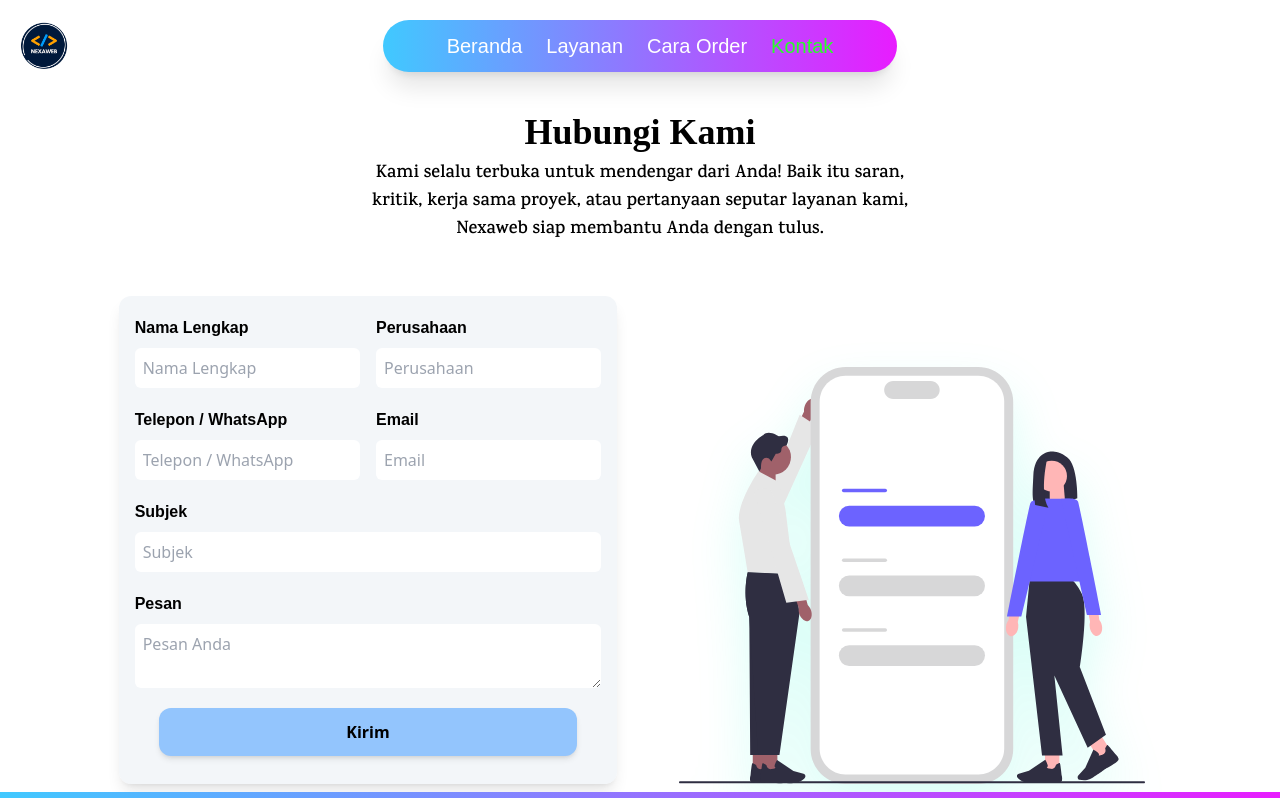
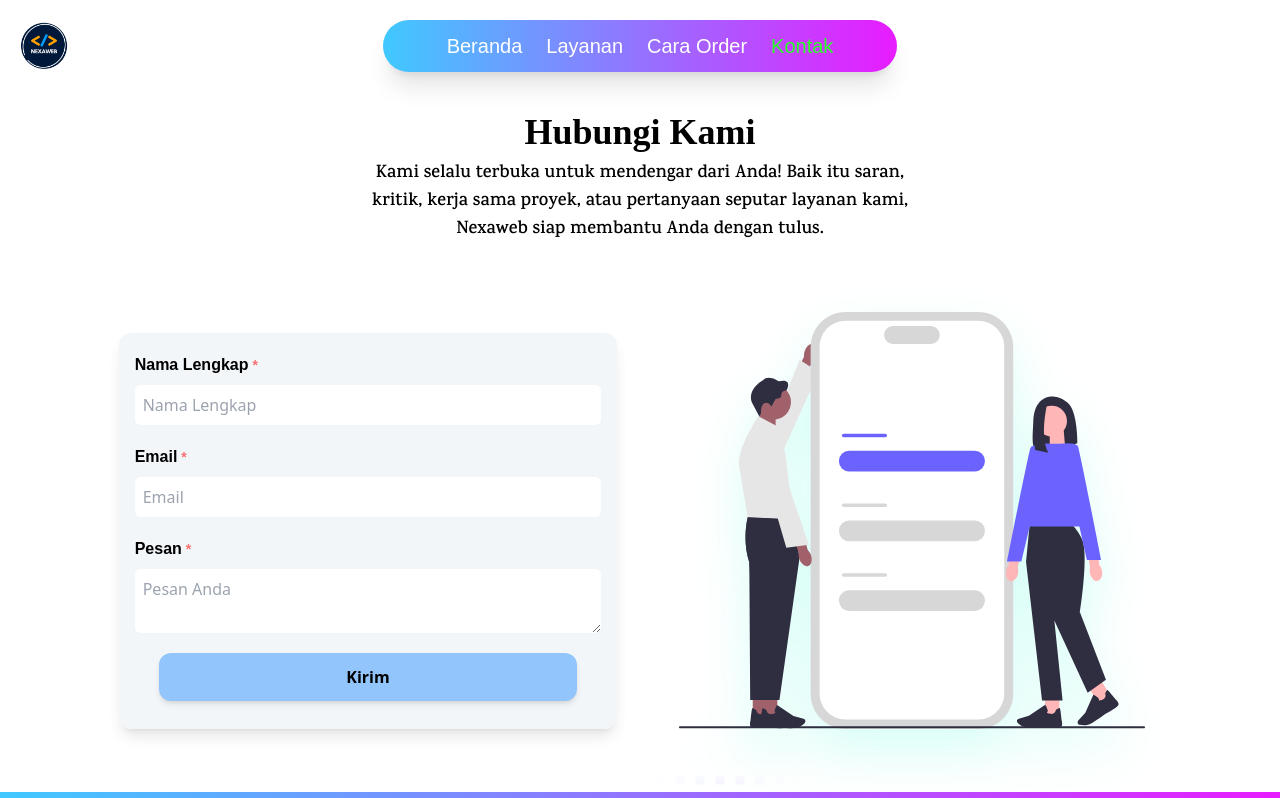
Before and after one commit to Araihan413/Nexaweb_Jasa-Pembuatan-Website, a React (Vite) app: page /contact in a window 1280 px wide. Shown: the top 798 px of the page. Built offline with nearby package versions, Linux system fonts and the light colour scheme; a web font is replaced by a local one.

Commit message:
menyelesaikan fitur kirim email di halaman kontak

```diff
--- a/package.json
+++ b/package.json
@@ -10,11 +10,13 @@
     "preview": "vite preview"
   },
   "dependencies": {
+    "@emailjs/browser": "^4.4.1",
     "framer-motion": "^11.12.0",
     "react": "^18.3.1",
     "react-dom": "^18.3.1",
     "react-icons": "^5.3.0",
     "react-router-dom": "^7.0.1",
+    "react-toastify": "^11.0.2",
     "swiper": "^11.1.15"
   },
   "devDependencies": {
--- a/src/components/Elements/FormContact.jsx
+++ b/src/components/Elements/FormContact.jsx
@@ -1,26 +1,26 @@
 export const FormContact = (props) => {
-  const { id, children, type, placeholder, style = '' } = props;
+  const { id, children, type, placeholder, style = '', required } = props;
   return (
     <>
       <div className={` ${style} px-2 flex flex-col gap-2 pb-5`}>
-        <label className="font-semibold font-subJudul" htmlFor={id}>
+        <label className={`font-semibold font-subJudul ${required ? 'after:content-["*"] after:text-sm after:text-red-400 after:pl-1' : ''}`} htmlFor={id}>
           {children}
         </label>
-        <input id={id} name={id} className="rounded-md py-2 px-2" type={type} placeholder={placeholder} />
+        <input required={required} id={id} name={id} className="rounded-md py-2 px-2" type={type} placeholder={placeholder} />
       </div>
     </>
   );
 };
 
 export const FormTextarea = (props) => {
-  const { id, children, placeholder, style = '' } = props;
+  const { id, children, placeholder, style = '', required } = props;
   return (
     <>
       <div className={` ${style} px-2 flex flex-col gap-2 pb-5`}>
-        <label className="font-semibold font-subJudul" htmlFor={id}>
+        <label className={`font-semibold font-subJudul ${required ? 'after:content-["*"] after:text-sm after:text-red-400 after:pl-1' : ''}`} htmlFor={id}>
           {children}
         </label>
-        <textarea rows="2" id={id} name={id} className="rounded-md py-2 px-2" placeholder={placeholder} />
+        <textarea required={required} rows="2" id={id} name={id} className="rounded-md py-2 px-2" placeholder={placeholder} />
       </div>
     </>
   );
--- a/src/components/Fragments/Contact.jsx
+++ b/src/components/Fragments/Contact.jsx
@@ -2,8 +2,12 @@ import contactMobile from '../../assets/figure/contact_mobile.svg';
 import { FormContact, FormTextarea } from '../Elements/FormContact';
 import { motion } from 'framer-motion';
 import Button from '../Elements/Button';
+import emailjs from '@emailjs/browser';
+import { useRef } from 'react';
+import { ToastContainer, toast } from 'react-toastify';
 
 const Contact = () => {
+
   const fromRight = {
     isView: { opacity: 1, x: 0, transition: { duration: 0.5 } },
     isHidden: { opacity: 0, x: 50 },
@@ -16,10 +20,31 @@ const Contact = () => {
     isView: { opacity: 1, y: 0, transition: { duration: 0.5 } },
     isHidden: { opacity: 0, y: 50 },
   };
+  const form = useRef();
+
+  const sendEmail = (e) => {
+    e.preventDefault();
+
+    emailjs.sendForm("service_nxanxot", "template_mgbhf58", form.current, {
+      publicKey: 'z71v_orlXjAYVZV4b',
+    })
+      .then(
+        () => {
+          toast.success('Pesan berhasil dikirim! 😊', { position: 'top-right', autoClose: 8000 });
+          form.current.reset();
+
+        },
+        (error) => {
+          toast.error('Gagal mengirim pesan! 😔', { position: 'top-right', autoClose: 8000 });
+          console.log('FAILED...', error.text);
+        },
+      );
+  };
 
   return (
     <>
       <div>
+        <ToastContainer />
         <div className="flex flex-col justify-center items-center text-center pb-8">
           <motion.h1 variants={fromButton} whileInView="isView" initial="isHidden" viewport={{ once: true }} className="font-judul text-4xl font-semibold mb-2">Hubungi Kami</motion.h1>
           <motion.p variants={fromButton} whileInView="isView" initial="isHidden" viewport={{ once: true }} className='font-paragraf text-lg font-semibold w-full md:w-9/12 lg:w-1/2'>Kami selalu terbuka untuk mendengar dari Anda! Baik itu saran, kritik, kerja sama proyek, atau pertanyaan seputar layanan kami, Nexaweb siap membantu Anda dengan tulus.</motion.p>
@@ -27,29 +52,17 @@ const Contact = () => {
         <div className="w-full justify-center items-end grid lg:grid-cols-2 grid-cols-1 py-5 gap-10 lg:gap-0">
           <div className="w-full flex justify-center">
             <motion.div variants={fromLeft} whileInView="isView" initial="isHidden" viewport={{ once: true }} className="bg-slate-200/40 backdrop-blur rounded-xl col-span-1 w-11/12 shadow-lg max-w-[700px]">
-              <form action="" className="grid grid-cols-1 md:grid-cols-2 p-2 pt-5">
-                <FormContact id="nama" type="text" placeholder="Nama Lengkap" style="col-span-1">
+              <form className="grid grid-cols-1 p-2 pt-5" ref={form} onSubmit={sendEmail} method="POST">
+                <FormContact id="from_name" type="text" placeholder="Nama Lengkap" style="col-span-1" required={true}>
                   Nama Lengkap
                 </FormContact>
-                <FormContact id="perusahaan" type="text" placeholder="Perusahaan" style="col-span-1">
-                  Perusahaan
-                </FormContact>
-
-                <FormContact id="telepon" type="text" placeholder="Telepon / WhatsApp" style="col-span-1">
-                  Telepon / WhatsApp
-                </FormContact>
-                <FormContact id="email" type="email" placeholder="Email" style="col-span-1">
+                <FormContact id="from_email" type="email" placeholder="Email" style="col-span-1" required={true}>
                   Email
                 </FormContact>
-
-                <FormContact id="subjek" type="text" placeholder="Subjek" style="col-span-1 md:col-span-2">
-                  Subjek
-                </FormContact>
-
-                <FormTextarea id="Pesan" placeholder="Pesan Anda" style="col-span-1 md:col-span-2">
+                <FormTextarea id="message" placeholder="Pesan Anda" style="col-span-1" required={true}>
                   Pesan
                 </FormTextarea>
-                <div className='col-span-1 md:col-span-2 px-8 pb-5'>
+                <div className='col-span-1 px-8 pb-5'>
                   <Button type="submit" warna="bg-blue-300" style="w-full">Kirim</Button>
                 </div>
               </form>
```
Also changed, not shown: 1 other file (tests, documents, lock files or other folders).
